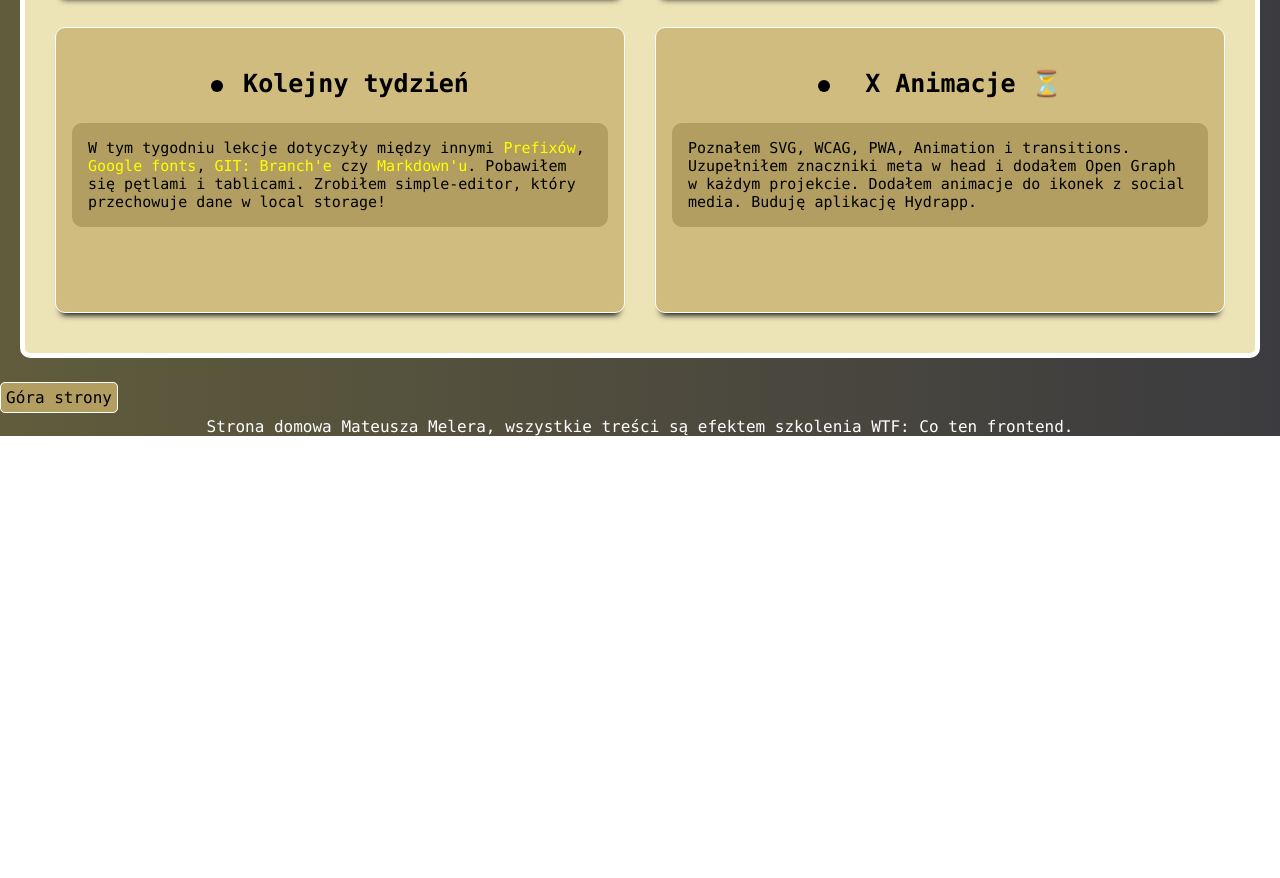
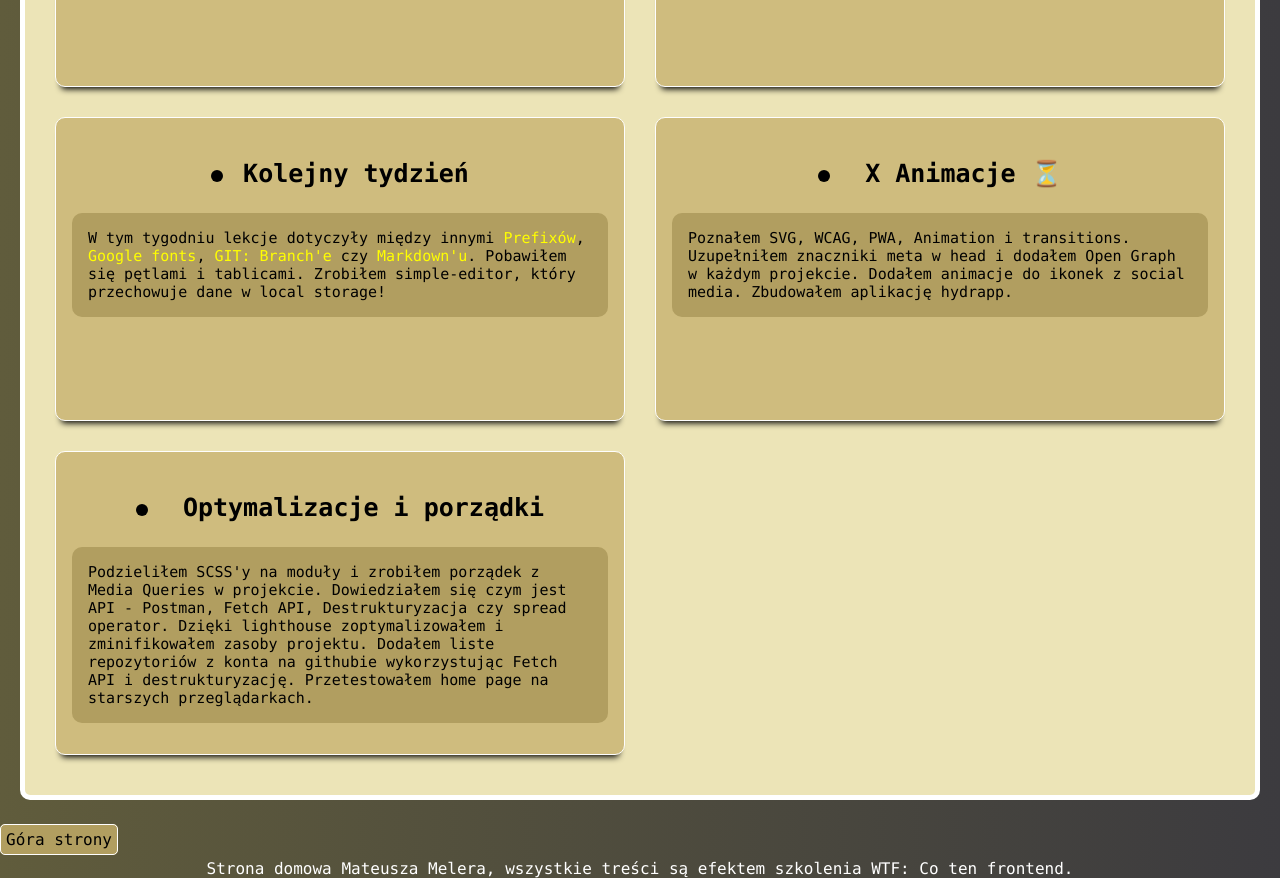
Before and after one commit to Mateusz-Meler/homepage-webpack, a website built with webpack: page src/pages/index.html in a window 1280 px wide. Shown: the part 2471-3349 px from the top of the page. Before the commit the page ends 2907 px from the top, so only its background shows below. Built offline with nearby package versions, Linux system fonts and the light colour scheme.

Commit message:
adding an article

```diff
--- a/src/pages/index.html
+++ b/src/pages/index.html
@@ -238,7 +238,22 @@
           <p class="week-summary__description">
             Poznałem SVG, WCAG, PWA, Animation i transitions. Uzupełniłem
             znaczniki meta w head i dodałem Open Graph w każdym projekcie.
-            Dodałem animacje do ikonek z social media. Buduję aplikację Hydrapp.
+            Dodałem animacje do ikonek z social media. Zbudowałem aplikację
+            hydrapp.
+          </p>
+        </article>
+
+        <article class="week-summary">
+          <h3 class="week-summary__title">
+            Optymalizacje i porządki
+          </h3>
+          <p class="week-summary__description">
+            Podzieliłem SCSS'y na moduły i zrobiłem porządek z Media Queries w
+            projekcie. Dowiedziałem się czym jest API - Postman, Fetch API,
+            Destrukturyzacja czy spread operator. Dzięki lighthouse
+            zoptymalizowałem i zminifikowałem zasoby projektu. Dodałem liste
+            repozytoriów z konta na githubie wykorzystując Fetch API i
+            destrukturyzację. Przetestowałem home page na starszych przeglądarkach.
           </p>
         </article>
       </section>
--- a/src/scss/main.scss
+++ b/src/scss/main.scss
@@ -37,7 +37,7 @@ body {
 .board {
   display: grid;
   grid-template-columns: repeat(2, 1fr);
-  grid-template-rows: repeat(6, 1fr);
+  grid-template-rows: repeat(7, 1fr);
   row-gap: 20px;
   column-gap: 30px;
   background-color: #ece4b7;
```
